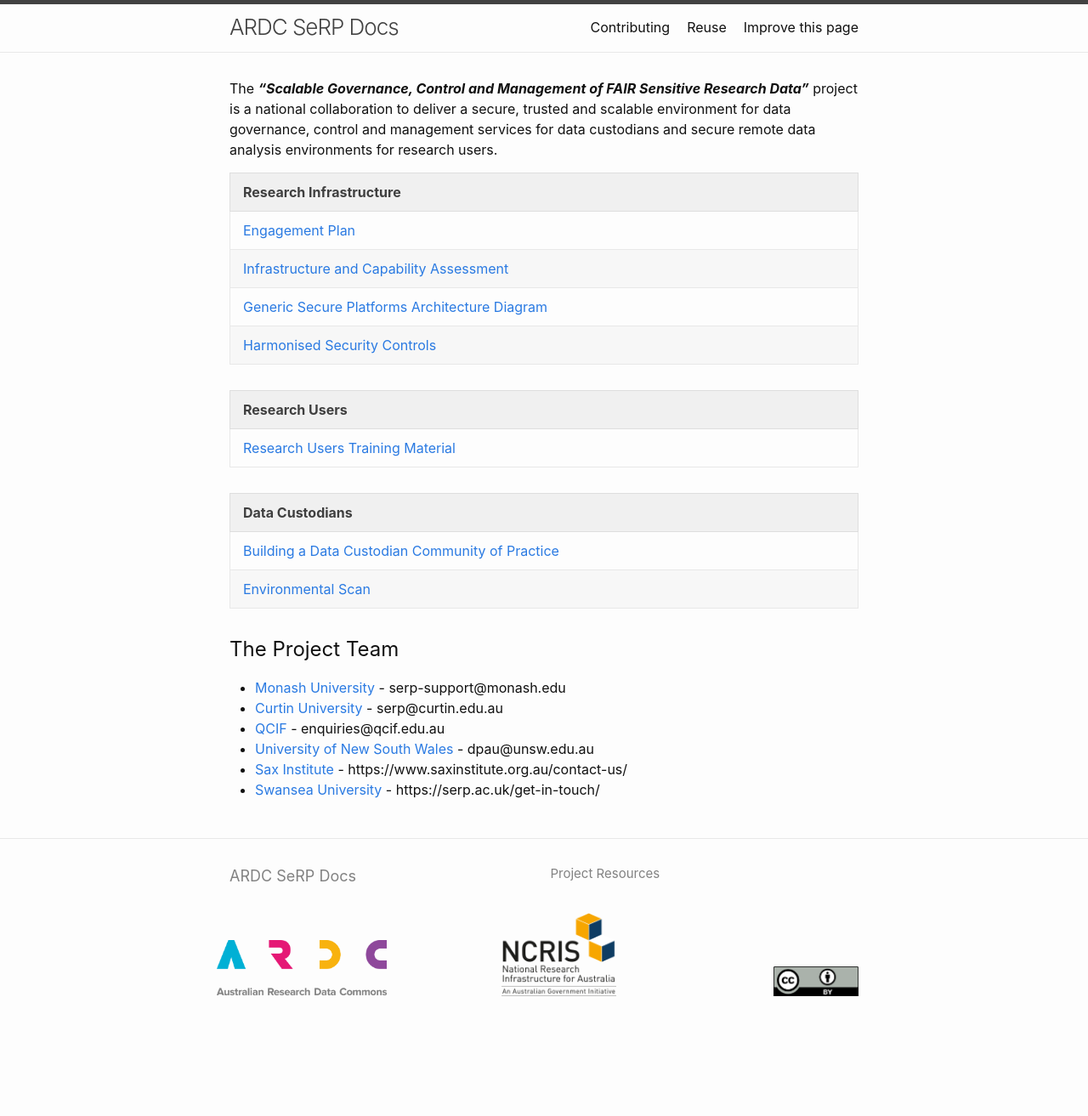
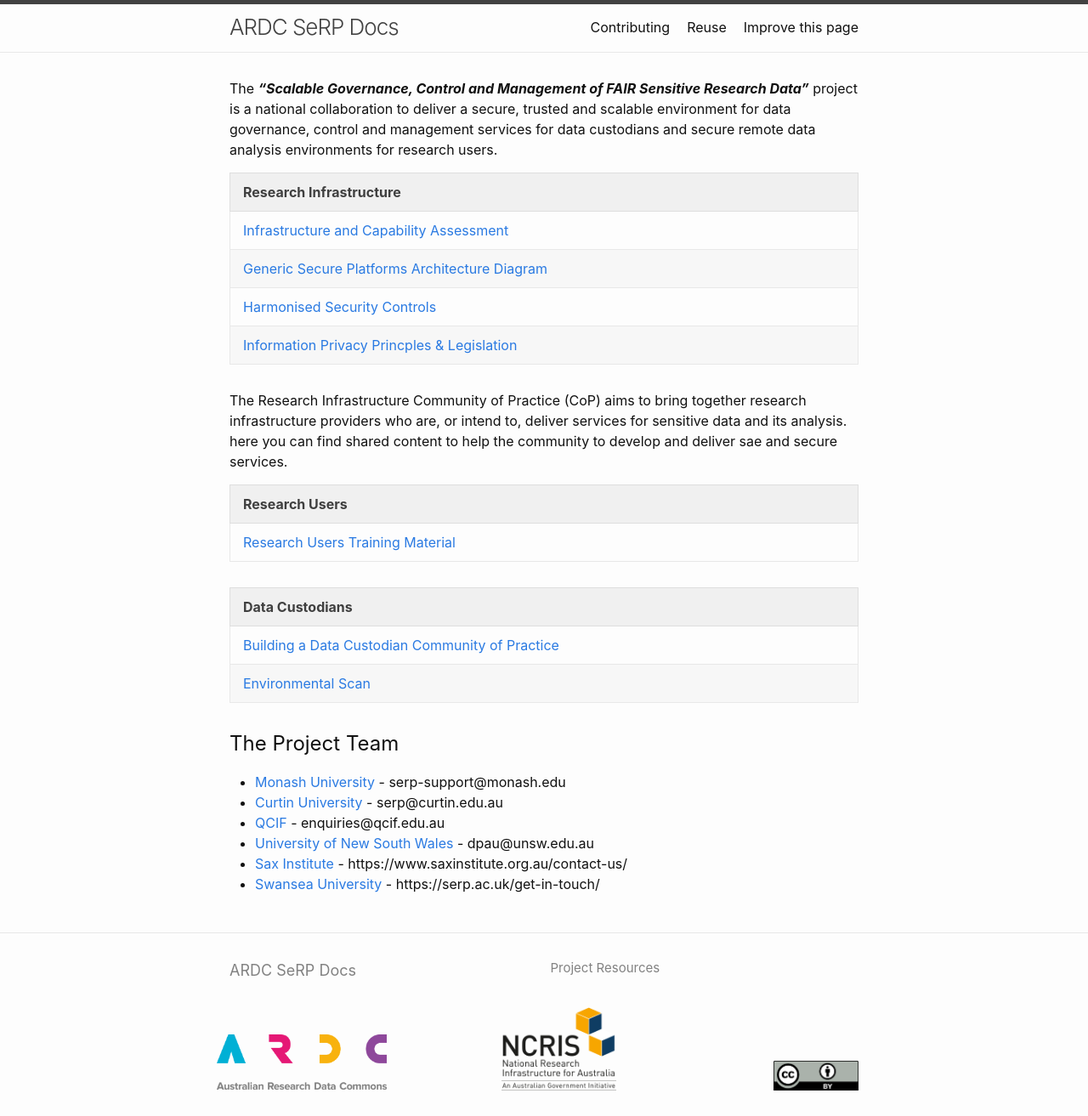
Before and after one commit to ARDC-Secure-Platforms/ardc-serp-docs, a Jekyll site: the page built from index.md, in a window 1280 px wide. Shown: the whole page at 85% size. Built offline with Jekyll 4.4.1, drawn with Linux system fonts in a browser that asks for light colours; before the commit the page ends 1202 px from its top, so only the background shows below that.

Commit message:
Update index.md

```diff
--- a/index.md
+++ b/index.md
@@ -8,11 +8,12 @@ The ***"Scalable Governance, Control and Management of FAIR Sensitive Research D
 
 | Research Infrastructure |
 | --- |
-| [Engagement Plan]({{ site.baseurl }}/01-ricop-ep) |
 | [Infrastructure and Capability Assessment]({{ site.baseurl }}/02-ricop-ica) |
 | [Generic Secure Platforms Architecture Diagram]({{ site.baseurl }}/pdfs/Secure Research Platform Diagram.pdf) |
 | [Harmonised Security Controls]({{ site.baseurl }}/pdfs/Harmonised_Security_Controls.pdf) |
+| [Information Privacy Princples & Legislation]({{ site.baseurl }}/02-ricop-leg) |
 
+The Research Infrastructure Community of Practice (CoP) aims to bring together research infrastructure providers who are, or intend to, deliver services for sensitive data and its analysis. here you can find shared content to help the community to develop and deliver sae and secure services.
 
 | Research Users |
 | --- |
```
